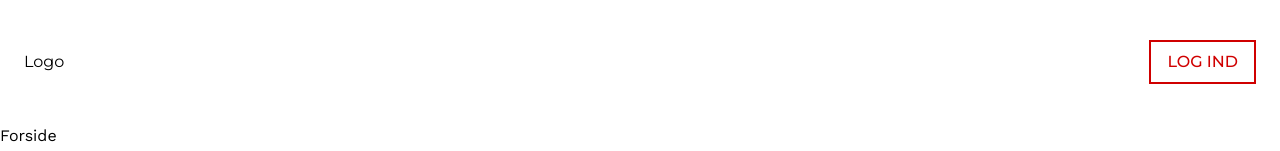
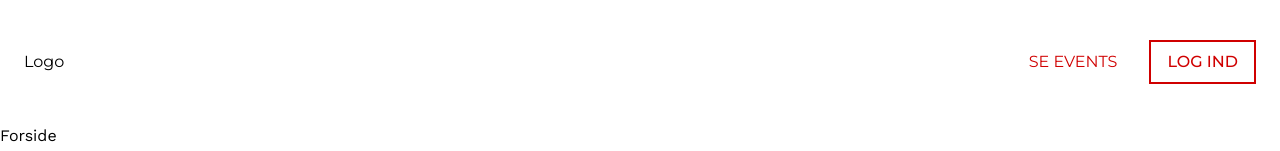
Before and after one commit to matildebresciani/frontend-eksamen, a Next.js app: page / in a window 1280 px wide. Shown: the top 151 px of the page. Built offline with nearby package versions, Linux system fonts and the light colour scheme; no server answers.

Commit message:
header links

```diff
--- a/src/app/events/page.jsx
+++ b/src/app/events/page.jsx
@@ -0,0 +1,3 @@
+export default function Page() {
+    return <div>Events</div>;
+  }
--- a/src/app/globals.css
+++ b/src/app/globals.css
@@ -11,3 +11,7 @@ body {
 h1, h2, h3, h4 {
   font-family: var(--font-work-sans);
 }
+
+a {
+  color: var(--color-primary-red);
+}
--- a/src/components/Header.jsx
+++ b/src/components/Header.jsx
@@ -1,4 +1,4 @@
-//Matilde
+//Matilde - Log In funktion
 "use client";
 import { useClerk, SignedIn, SignedOut, UserButton } from "@clerk/nextjs";
 import Button from "./Button";
@@ -8,6 +8,8 @@ const Header = () => {
     const { openSignIn } = useClerk();
     return ( <header className="flex items-center justify-between py-10 px-6">
       <div>Logo</div>
+      <div className="flex items-center gap-8">
+        <Link href="/events">SE EVENTS</Link>
       <SignedOut>
         <Button variant="primary" onClick={() => openSignIn()}>
           LOG IND
@@ -21,6 +23,7 @@ const Header = () => {
         <UserButton/>
         </div>
       </SignedIn>
+      </div>
     </header> );
 }
 
```
